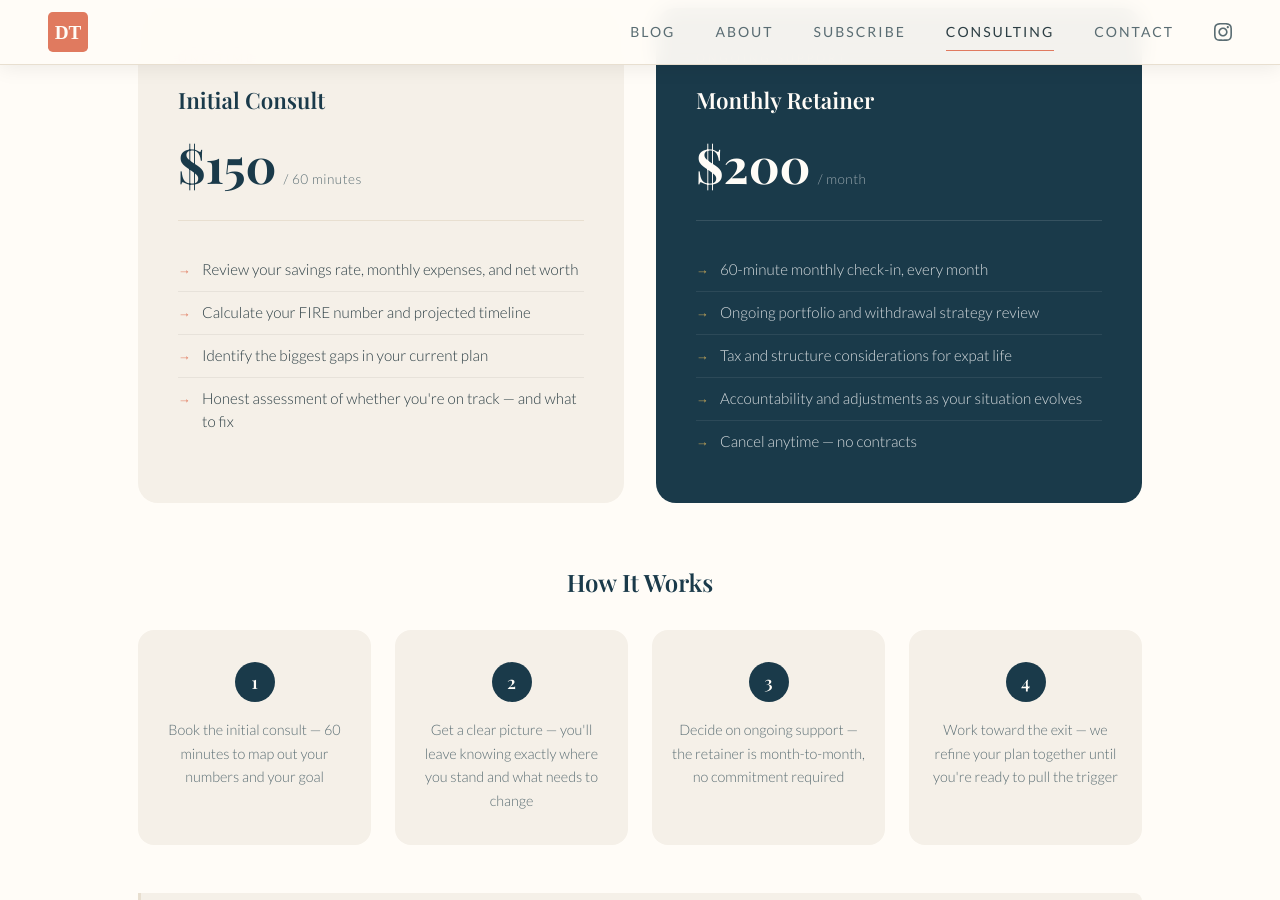
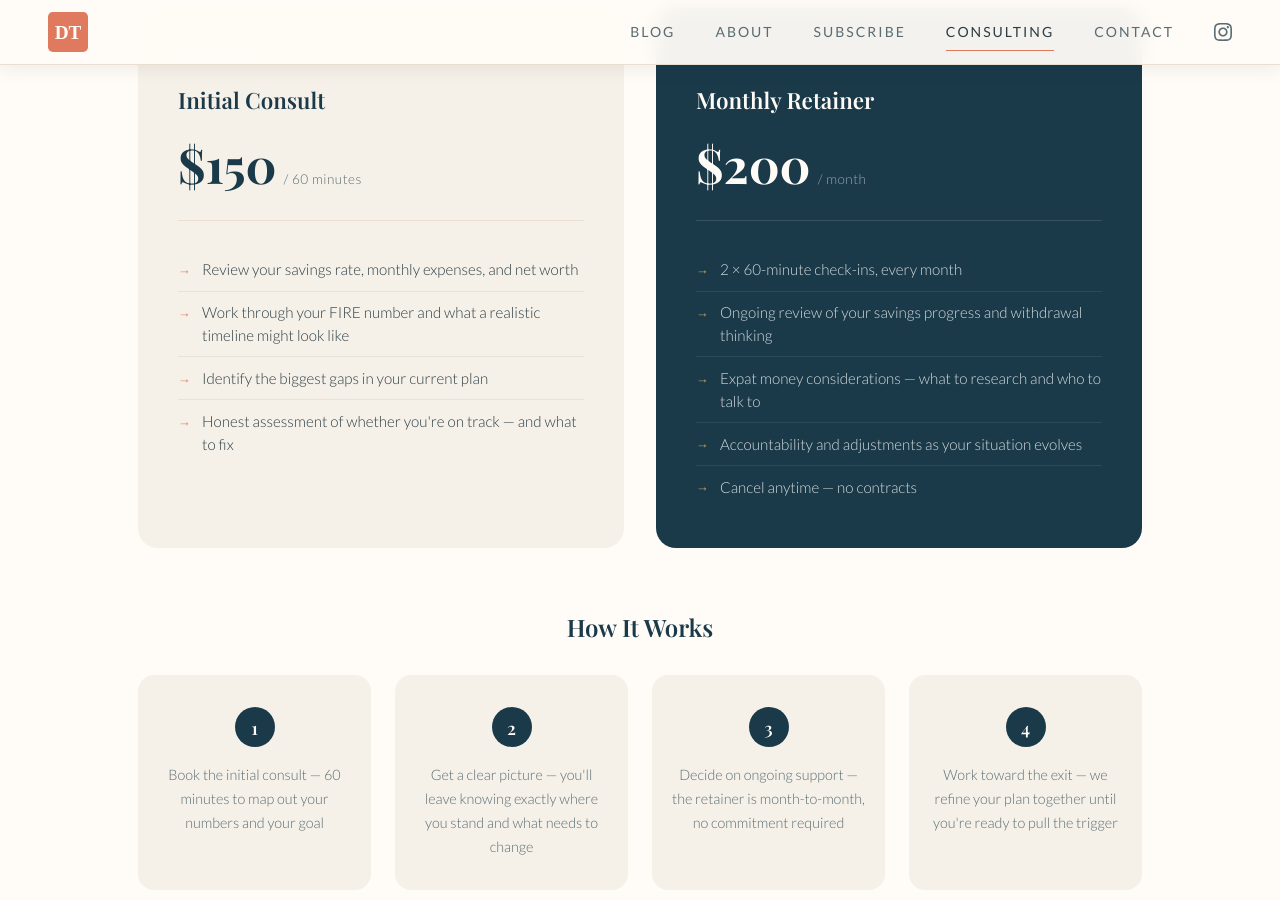
Before and after one commit to davidtansf/davidtan.me, a Jekyll site: the page built from consulting/index.html, in a window 1280 px wide and 900 px high, scrolled down 874 px. Built offline with Jekyll 4.4.1, drawn with Linux system fonts in a browser that asks for light colours; some web fonts are replaced; some of the changed text lies outside the part shown.

Commit message:
Fix consulting page bullet point copy
- Update retainer to "2 × 60-minute check-ins" in both tracks
- Soften Track 1 retainer language around portfolio review and tax considerations
- Soften Track 1 initial consult FIRE number bullet

Co-Authored-By: Claude Sonnet 4.6 <noreply@anthropic.com>

```diff
--- a/consulting/index.html
+++ b/consulting/index.html
@@ -94,7 +94,7 @@
                 </div>
                 <ul class="pricing-card__features">
                     <li>Review your savings rate, monthly expenses, and net worth</li>
-                    <li>Calculate your FIRE number and projected timeline</li>
+                    <li>Work through your FIRE number and what a realistic timeline might look like</li>
                     <li>Identify the biggest gaps in your current plan</li>
                     <li>Honest assessment of whether you're on track — and what to fix</li>
                 </ul>
@@ -108,9 +108,9 @@
                     <span class="pricing-card__period">&nbsp;/ month</span>
                 </div>
                 <ul class="pricing-card__features">
-                    <li>60-minute monthly check-in, every month</li>
-                    <li>Ongoing portfolio and withdrawal strategy review</li>
-                    <li>Tax and structure considerations for expat life</li>
+                    <li>2 × 60-minute check-ins, every month</li>
+                    <li>Ongoing review of your savings progress and withdrawal thinking</li>
+                    <li>Expat money considerations — what to research and who to talk to</li>
                     <li>Accountability and adjustments as your situation evolves</li>
                     <li>Cancel anytime — no contracts</li>
                 </ul>
@@ -178,7 +178,7 @@
                     <span class="pricing-card__period">&nbsp;/ month</span>
                 </div>
                 <ul class="pricing-card__features">
-                    <li>60-minute monthly check-in, every month</li>
+                    <li>2 × 60-minute check-ins, every month</li>
                     <li>Deep-dive research into neighborhoods, cities, and daily logistics</li>
                     <li>Visa and bureaucracy support as your plans take shape</li>
                     <li>Bank accounts, healthcare, SIMs, and the small stuff that adds up</li>
```
